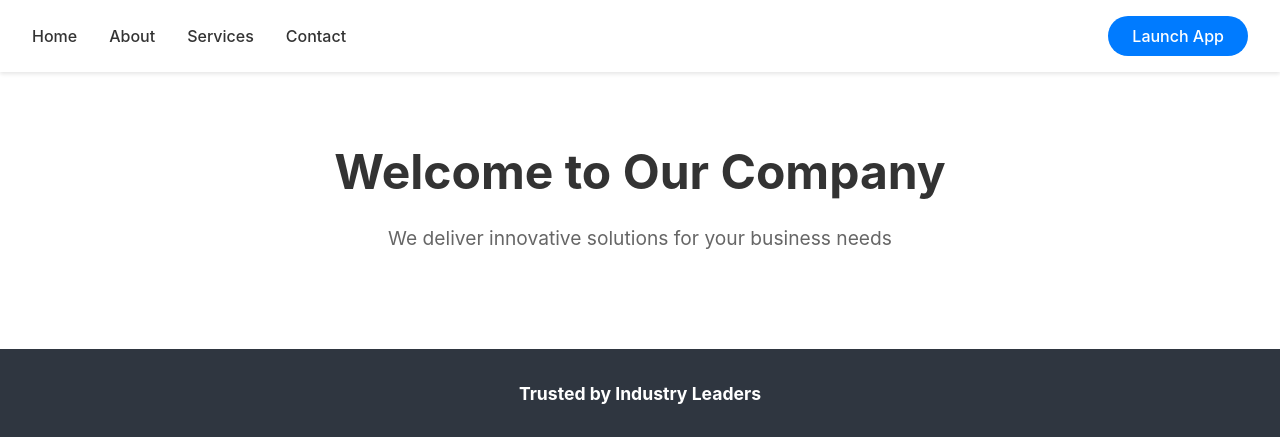
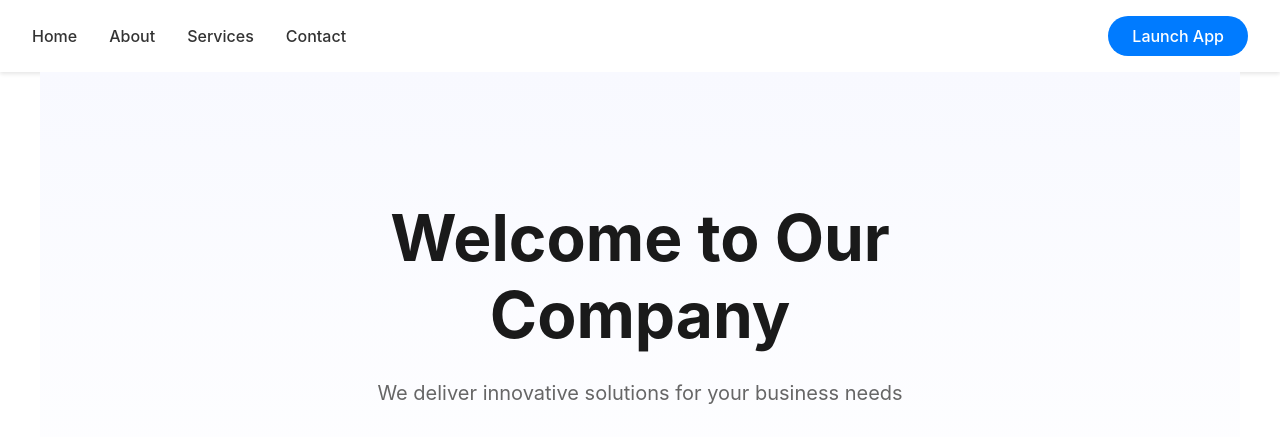
Before and after one commit to subjective-tech/subjective-web, a React (Vite) app: page / in a window 1280 px wide. Shown: the top 437 px of the page. Built offline with nearby package versions, Linux system fonts and the light colour scheme; grey boxes are pictures that could not be loaded.

Commit message:
style: Update Home page design to match Syntelle template

```diff
--- a/src/pages/Home.jsx
+++ b/src/pages/Home.jsx
@@ -6,21 +6,84 @@ const HomeContainer = styled.div`
 
 const Hero = styled.section`
   text-align: center;
-  padding: 4rem 0;
+  padding: 8rem 0;
   max-width: 1200px;
   margin: 0 auto;
+  background: linear-gradient(180deg, #f8f9ff 0%, #ffffff 100%);
+`;
+
+const UpdateBadge = styled.div`
+  background: rgba(0, 0, 0, 0.05);
+  border-radius: 100px;
+  padding: 8px 16px;
+  display: inline-flex;
+  align-items: center;
+  margin-bottom: 2rem;
+  font-size: 0.9rem;
+  color: #333;
 `;
 
 const Title = styled.h1`
-  font-size: 3rem;
-  color: #333;
-  margin-bottom: 1rem;
+  font-size: 4rem;
+  color: #1a1a1a;
+  margin-bottom: 1.5rem;
+  font-weight: 700;
+  line-height: 1.2;
+  max-width: 800px;
+  margin-left: auto;
+  margin-right: auto;
 `;
 
 const Subtitle = styled.p`
-  font-size: 1.2rem;
+  font-size: 1.25rem;
   color: #666;
-  margin-bottom: 2rem;
+  margin-bottom: 3rem;
+  max-width: 600px;
+  margin-left: auto;
+  margin-right: auto;
+`;
+
+const ButtonGroup = styled.div`
+  display: flex;
+  gap: 1rem;
+  justify-content: center;
+  margin-bottom: 4rem;
+`;
+
+const PrimaryButton = styled.a`
+  background: #2d6ae0;
+  color: white;
+  padding: 1rem 2rem;
+  border-radius: 100px;
+  text-decoration: none;
+  font-weight: 500;
+  transition: all 0.2s ease;
+
+  &:hover {
+    background: #1d5ad0;
+    transform: translateY(-2px);
+  }
+`;
+
+const SecondaryButton = styled.a`
+  background: transparent;
+  color: #2d6ae0;
+  padding: 1rem 2rem;
+  border-radius: 100px;
+  text-decoration: none;
+  font-weight: 500;
+  border: 1px solid #2d6ae0;
+  transition: all 0.2s ease;
+
+  &:hover {
+    background: rgba(45, 106, 224, 0.1);
+    transform: translateY(-2px);
+  }
+`;
+
+const Stats = styled.div`
+  font-size: 1.1rem;
+  color: #666;
 `;
 
 const LogoBar = styled.section`
```
